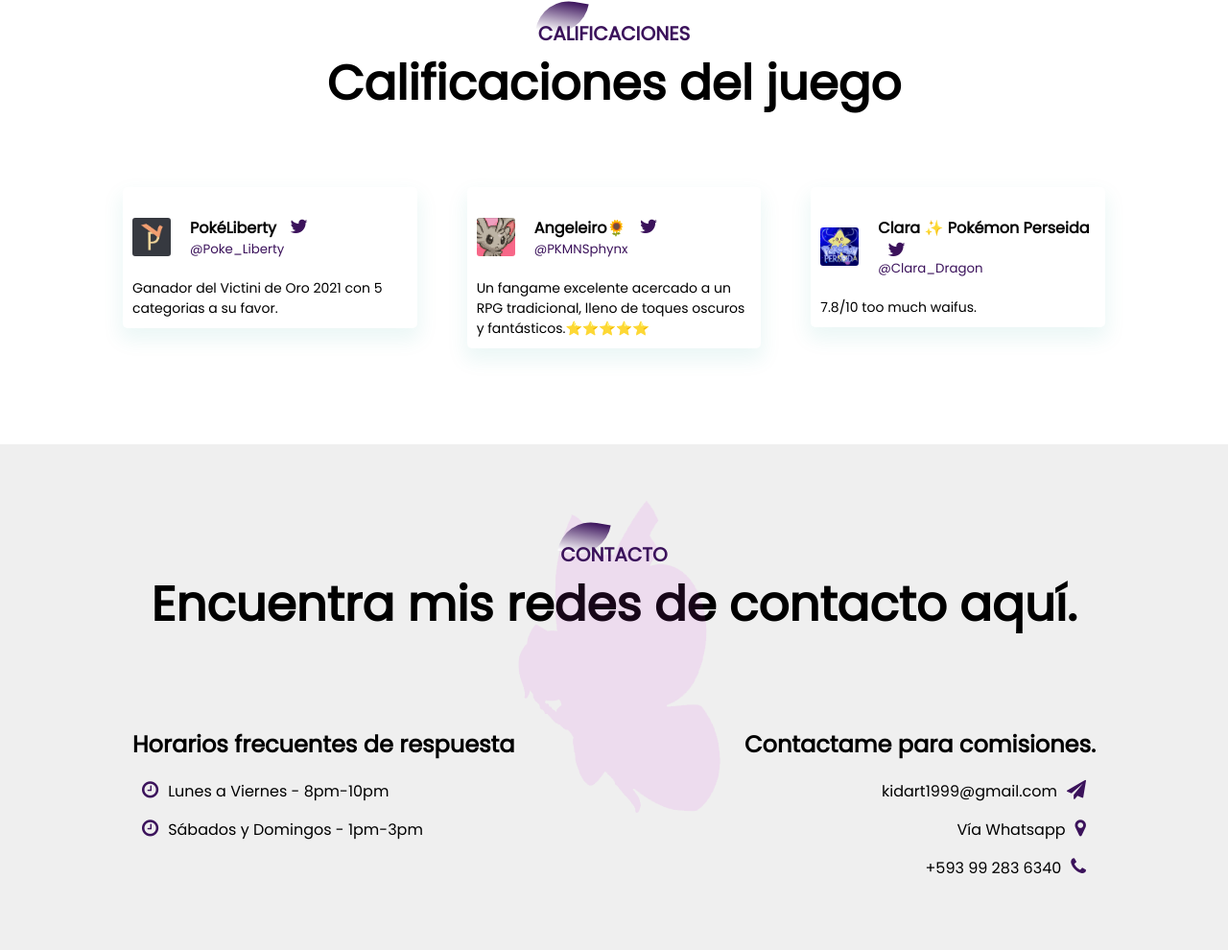
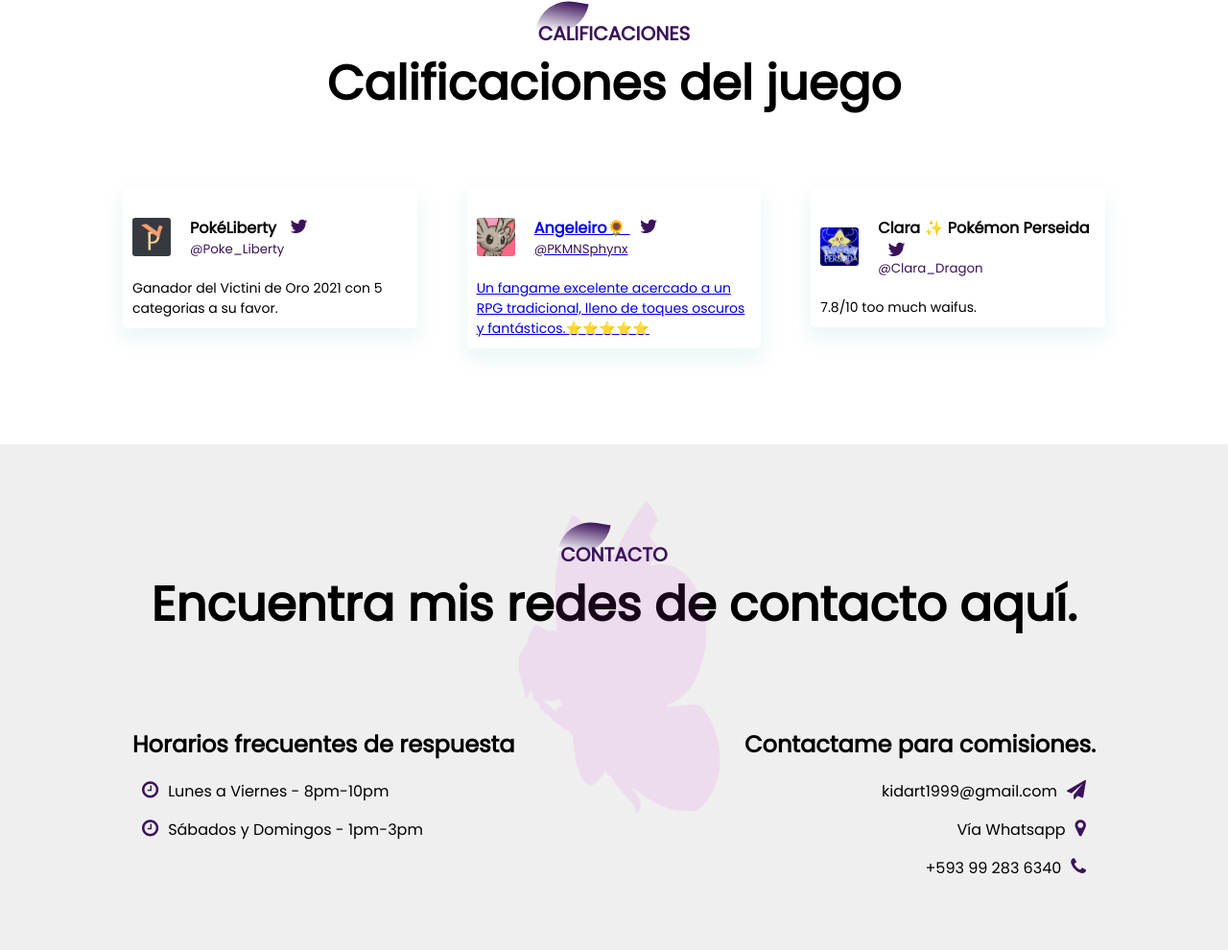
Before and after one commit to KidFates/KidFates.github.io, a plain HTML site: page index.html in a window 1280 px wide. Shown: the part 2655-3645 px from the top of the page at 96% size. Drawn offline with Linux system fonts and the light colour scheme; some packages are replaced by stand-ins of ours; a script that the page names is missing.

Commit message:
enlace de twitter

```diff
--- a/index.html
+++ b/index.html
@@ -146,16 +146,16 @@
         </div>
         <p>Ganador del Victini de Oro 2021 con 5 categorias a su favor.</p>
     </div>
-    <div class="testimonial-col">
+    <a href="https://twitter.com/PKMNSphynx" target="_blank" class="testimonial-col">
         <div class="user">
-        <img src="images/img-2.jpg">
-        <div class="user-info">
-            <h4>Angeleiro🌻 <i class="fa fa-twitter"></i></h4>
-            <small>@PKMNSphynx</small>
-        </div>
+            <img src="images/img-2.jpg">
+            <div class="user-info">
+                <h4>Angeleiro🌻 <i class="fa fa-twitter"></i></h4>
+                <small>@PKMNSphynx</small>
+            </div>
         </div>
         <p>Un fangame excelente acercado a un RPG tradicional, lleno de toques oscuros y fantásticos.⭐⭐⭐⭐⭐</p>
-    </div>
+    </a>
     <div class="testimonial-col">
         <div class="user">
         <img src="images/img-3.jpg">
```
